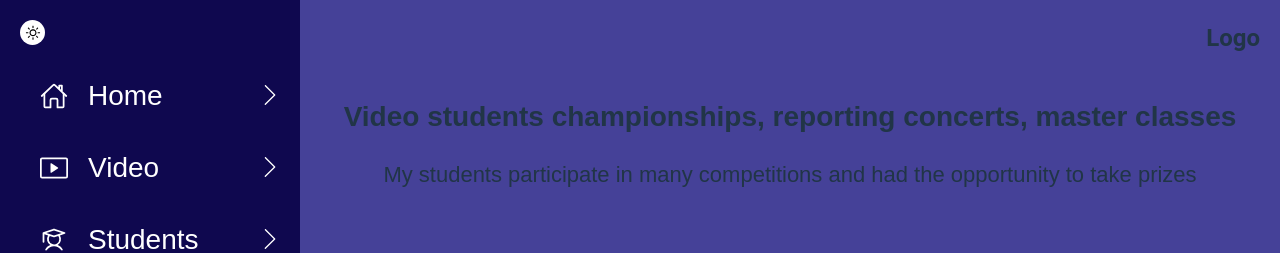
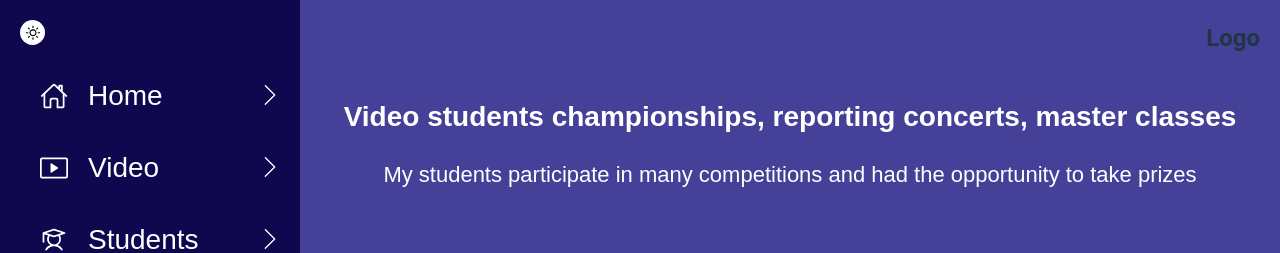
Before and after one commit to bgirlalma/dance-portfolio, a React (Vite) app: page /dance-portfolio/students in a window 1280 px wide. Shown: the top 253 px of the page. Built offline with nearby package versions, Linux system fonts and the light colour scheme.

Commit message:
while done students page

```diff
--- a/src/components/Students/StudentsPhoto/studentsPhoto.styled.tsx
+++ b/src/components/Students/StudentsPhoto/studentsPhoto.styled.tsx
@@ -20,6 +20,17 @@ export const WrappContainer = styled.ul`
   @media screen and (min-width: 1448px) {
     width: auto;
     grid-template-columns: repeat(3, 1fr);
+    margin-left: unset;
+    margin-right: unset;
+  }
+
+  @media screen and (min-width: 1600px) {
+    width: 1250px;
+  }
+
+  @media screen and (min-width: 2200px) {
+    width: 1740px;
+    grid-template-columns: repeat(4, 1fr);
   }
 `;
 
@@ -61,4 +72,13 @@ export const Image = styled.img`
   @media screen and (min-width: 1448px) {
     width: 350px;
   }
+
+  @media screen and (min-width: 1600px) {
+    width: 400px;
+  }
+
+  @media screen and (min-width: 2200px) {
+    width: 450px;
+    height: 425px;
+  }
 `;
--- a/src/components/Students/StudentsVideo/video.styled.tsx
+++ b/src/components/Students/StudentsVideo/video.styled.tsx
@@ -1,9 +1,11 @@
 import styled from "styled-components";
 
-export const Title = styled.h2`
+export const Title = styled.h2<{ darkTheme: boolean }>`
   max-width: 400px;
   font-family: var(--main-font-family);
   font-size: 18px;
+  color: ${(props) =>
+    props.darkTheme ? "var(--color-white)" : "var(--color-black)"};
 
   margin-bottom: 20px;
   padding: 0 20px;
@@ -21,10 +23,12 @@ export const Title = styled.h2`
   }
 `;
 
-export const Desc = styled.p`
+export const Desc = styled.p<{ darkTheme: boolean }>`
   max-width: 400px;
   font-family: var(--main-font-family);
   font-size: 16px;
+  color: ${(props) =>
+    props.darkTheme ? "var(--color-white)" : "var(--color-black)"};
 
   margin-bottom: 20px;
   padding: 0 20px;
--- a/src/components/Students/StudentsVideo/video.tsx
+++ b/src/components/Students/StudentsVideo/video.tsx
@@ -1,6 +1,8 @@
+import { useOutletContext } from "react-router-dom";
 import { VideoStudentsData } from "../../../data/videostudentsdata";
 import VideoPlayer from "../../Video/videoPlayer/videoPlayer";
 import { Title, Desc, WrappContainer, VideoList } from "./video.styled";
+import React from "react";
 
 const extractVideoId = (url: string): string => {
   const regex =
@@ -9,11 +11,16 @@ const extractVideoId = (url: string): string => {
   return match ? match[1] : "";
 };
 
-const VideoStudents = () => {
+interface Props{
+  darkTheme: boolean
+}
+
+const VideoStudents: React.FC = () => {
+  const { darkTheme } = useOutletContext<Props>();
     return (
         <div>
-            <Title> Video students championships, reporting concerts, master classes</Title>
-            <Desc>My students participate in many competitions and had the opportunity to take prizes</Desc>
+            <Title darkTheme={darkTheme}> Video students championships, reporting concerts, master classes</Title>
+            <Desc darkTheme={darkTheme}>My students participate in many competitions and had the opportunity to take prizes</Desc>
         <WrappContainer>
           {VideoStudentsData.map((video) => (
               <VideoList key={video.id}>
--- a/src/data/videodata.tsx
+++ b/src/data/videodata.tsx
@@ -18,6 +18,26 @@ const VideoData: Video[] = [
     id: nanoid(),
     url: "https://youtu.be/Lzd_SvMGRJ0",
   },
+  {
+    id: nanoid(),
+    url: "https://youtube.com/shorts/fpz8ZvRpf90?si=hXCsh_wUqtpqwvtJ",
+  },
+  {
+    id: nanoid(),
+    url: "https://youtube.com/shorts/L3idyxEI-b0?si=7_IV2_xiyxanHZpP",
+  },
+  {
+    id: nanoid(),
+    url: "https://youtube.com/shorts/RHnQPy7D_eQ?si=iKBAt-HC6rPrwqkt",
+  },
+  {
+    id: nanoid(),
+    url: "https://youtube.com/shorts/mn7yuX4rG5o?si=iaOcEU0bPc_tyU2u",
+  },
+  {
+    id: nanoid(),
+    url: "https://youtube.com/shorts/YEIBjyDthvk?si=JCh8-plymE2kAz-U",
+  },
 ];
 
 export default VideoData;
--- a/src/data/videostudentsdata.tsx
+++ b/src/data/videostudentsdata.tsx
@@ -25,4 +25,12 @@ export const VideoStudentsData: Students[] = [
     id: nanoid(),
     url: "https://youtu.be/bg6jzQW50X0?si=DZpnkzFrqGVZ0kDj",
   },
+  {
+    id: nanoid(),
+    url: "https://youtube.com/shorts/I_zPfH0-6_s?si=_ZOO-VpOVF0_nKXE",
+  },
+  {
+    id: nanoid(),
+    url: "https://youtube.com/shorts/jbLxKya4TSA?si=aIbkQb4-JlgYoc3n",
+  },
 ];
```
